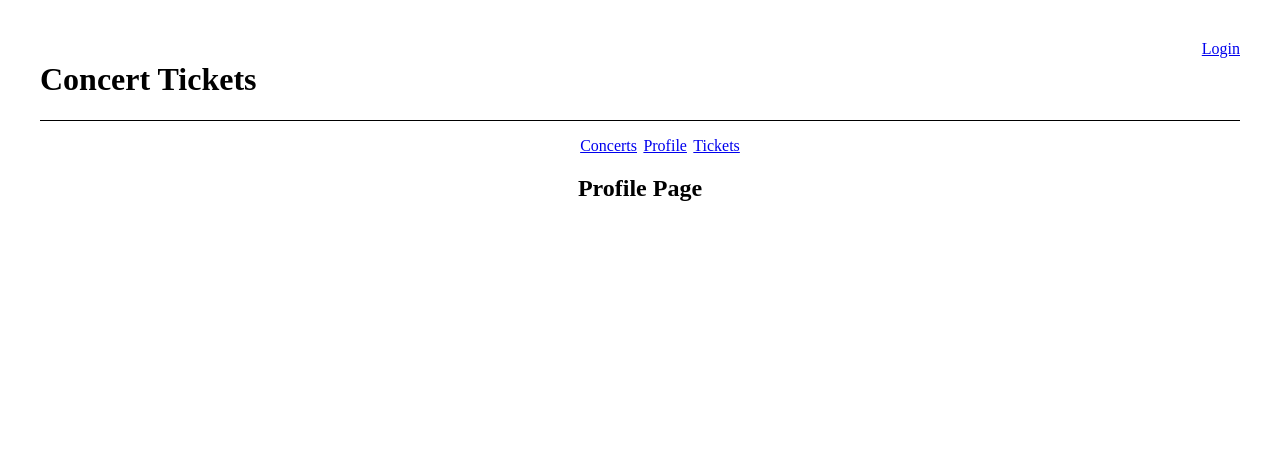
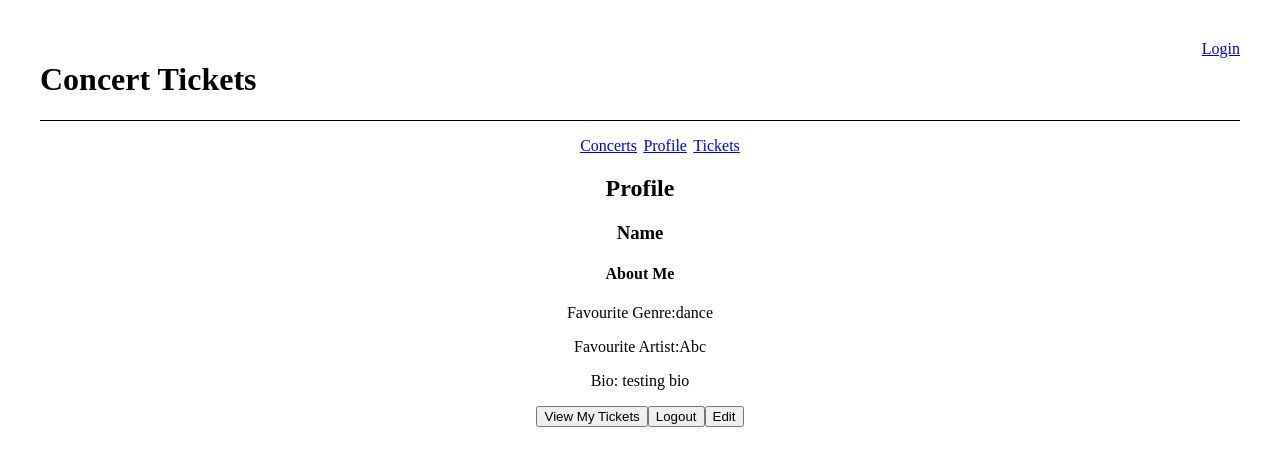
Before and after one commit to MFStevenson/concert-tickets, a React (Vite) app in the folder frontend/: page /profile in a window 1280 px wide. Shown: the top 466 px of the page. Built offline with nearby package versions, Linux system fonts and the light colour scheme.

Commit message:
finish profile functionality

```diff
--- /dev/null
+++ b/frontend/src/components/profile/About-me.jsx
@@ -0,0 +1,56 @@
+import {useState} from "react";
+import { Link } from 'react-router-dom';
+
+const AboutMe = () => {
+const [isEditing,setEditing] = useState(false);
+const [favGenre, setFavGenre] = useState("dance");
+const [favArtist, setFavArtist] = useState ("Abc");
+const [bio,setBio] = useState ("testing bio");
+const handleEdit = () => {
+    setEditing(!isEditing);
+  }
+console.log(isEditing);
+  if(isEditing){
+    return(
+    <div className = "about-me-card">
+    <h4> About Me</h4>
+    <form>
+    <label>
+        Favourite Genre:
+        <input type="text" value={favGenre} onChange={event => setFavGenre(event.target.value)} />
+    </label>
+
+    <label>
+        Favourite Artist:
+        <input type="text" value={favArtist} onChange={event => setFavArtist(event.target.value)} />
+    </label>
+
+    <label>
+        Bio:
+        <input type="text" value={bio} onChange={event => setBio(event.target.value)} />
+    </label>
+    </form>
+    <Link to={"/mytickets"}><button >View My Tickets</button></Link>
+<button>Logout</button>
+<button onClick = {handleEdit}>Submit</button>
+  </div>
+    )
+  }else{
+    return (
+        <section className = "about-me-card">
+        <h4> About Me</h4>
+        <p> Favourite Genre:{favGenre}</p>
+        <p> Favourite Artist:{favArtist}</p>
+        <p> Bio: {bio}</p>
+
+        <Link to={"/mytickets"}><button >View My Tickets</button></Link>
+  <button>Logout</button>
+  <button onClick = {handleEdit}>Edit</button>
+
+      </section>
+    )
+  }
+
+}
+
+export default AboutMe;
--- a/frontend/src/components/profile/Profile.jsx
+++ b/frontend/src/components/profile/Profile.jsx
@@ -1,5 +1,22 @@
+import AboutMe from "./About-me";
+import {useState} from "react";
+
+
 const Profile = () => {
-  return <h2> Profile </h2>;
-};
+
+
+  return (
+  <div>
+  <h2> Profile </h2>
+  <h3 className="profile-name-card">
+    Name
+  </h3>
+
+ <AboutMe/>
+
+  </div>
+  )
+}
+;
 
 export default Profile;
--- a/frontend/src/pages/ProfilePage.jsx
+++ b/frontend/src/pages/ProfilePage.jsx
@@ -1,5 +1,11 @@
+import Profile from "../components/profile/Profile";
+
 const ProfilePage = () => {
-  return <h2>Profile Page</h2>;
+  return (
+  <div>
+    <Profile/>
+  </div>
+)
 };
 
 export default ProfilePage;
```
Also changed, not shown: 1 other file (tests, documents, lock files or other folders).
